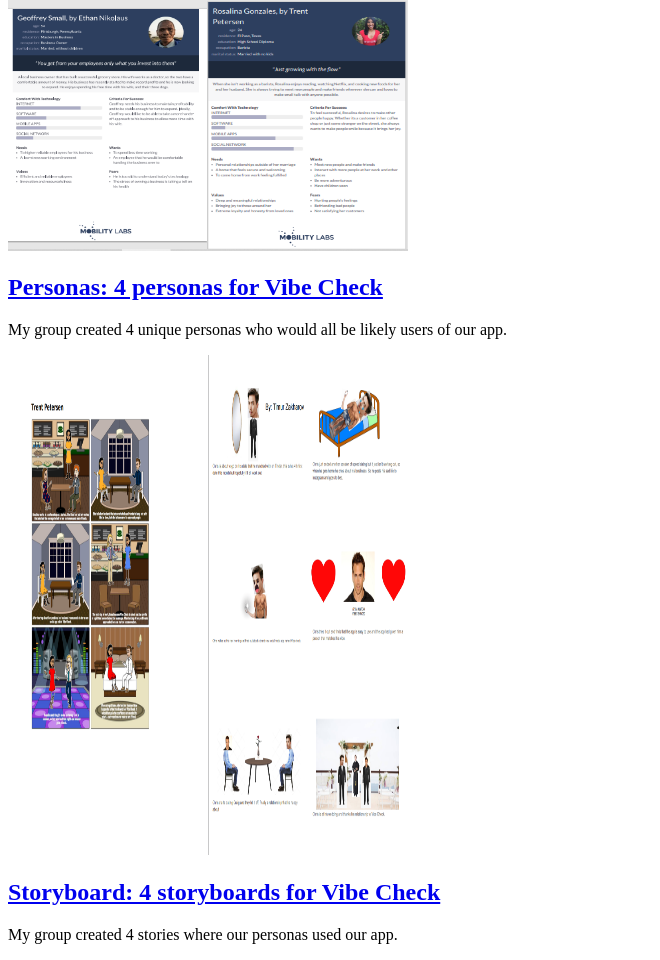
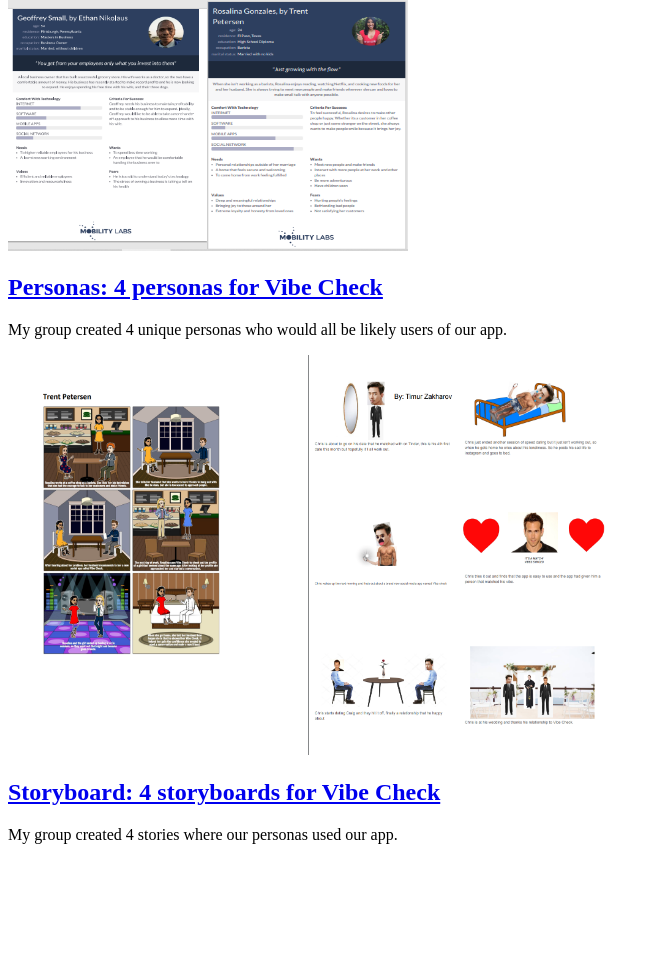
Before and after one commit to trentpetersen03/trentpetersen03.github.io, a plain HTML site: page index.html in a window 1280 px wide. Shown: the part 1157-2117 px from the top of the page, without its empty margins (0-660 px from the left). After the commit the page ends 2017 px from the top, so only its background shows below. Drawn offline with Linux system fonts and the light colour scheme.

Commit message:
Add files via upload

```diff
--- a/index.html
+++ b/index.html
@@ -41,7 +41,7 @@
 
         <!--Storyboard Assignment-->
         <section class="assignment">
-            <a href="Files/storyboard.pdf"><img src="Images/storyboard.PNG" style="width:400px;height:500px;"></a>
+            <a href="Files/storyboard.pdf"><img src="Images/storyboard.PNG" style="width:600px;height:400px;"></a>
             <section class="ass-details">
                 <a href="Files/storyboard.pdf"><h2>Storyboard: 4 storyboards for Vibe Check</h2></a>
                <p>My group created 4 stories where our personas used our app.
```
